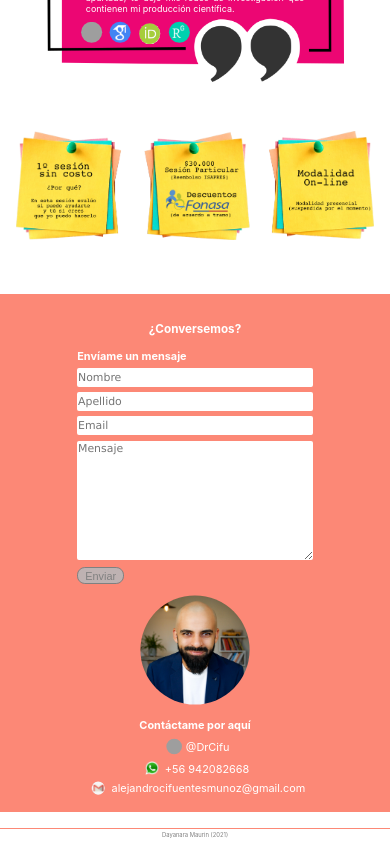
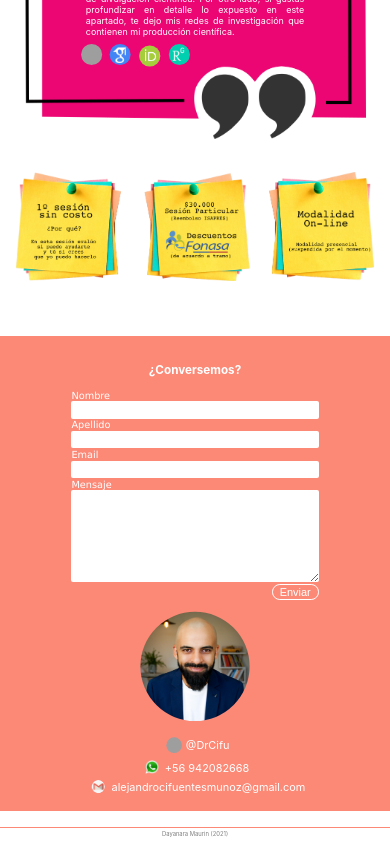
Before and after one commit to Dayanara847/dr-cifu, a React (Create React App) app: page / in a window 390 px wide. Shown: the part 3227-4071 px from the top of the page. Built offline with nearby package versions, Linux system fonts and the light colour scheme; grey boxes are pictures that could not be loaded.

Commit message:
emailjs in contact form

```diff
--- a/package.json
+++ b/package.json
@@ -11,8 +11,7 @@
     "@testing-library/react": "^11.1.0",
     "@testing-library/user-event": "^12.1.10",
     "axios": "^0.21.1",
-    "formik": "^2.2.6",
-    "nodemailer": "^6.4.18",
+    "emailjs-com": "^2.6.4",
     "react": "^17.0.1",
     "react-dom": "^17.0.1",
     "react-redux": "^7.2.2",
@@ -22,6 +21,9 @@
     "redux": "^4.0.5",
     "sweetalert": "^2.1.2",
     "web-vitals": "^0.2.4"
+  },
+  "browser": {
+    "http": false
   },
   "homepage": "https://dralejandrocifuentes.com",
   "scripts": {
--- a/src/components/AboutTherapy.modules.css
+++ b/src/components/AboutTherapy.modules.css
@@ -7,7 +7,7 @@
 }
 
 #arrowIcon {
-    padding-top: 3vh;
+    padding-top: 1vh;
     font-size: 5vh;
     color: #ec0673;
 }
--- a/src/components/Contact.jsx
+++ b/src/components/Contact.jsx
@@ -1,43 +1,32 @@
-import React, { useState } from "react";
+import React from "react";
 import "./Contact.modules.css";
-import axios from "axios";
+import emailjs from 'emailjs-com';
 import swal from "sweetalert";
 
 function Contact() {
-  const [state, setState] = useState({
-    firstName: "",
-    lastName: "",
-    email: "",
-    message: "",
-  });
-  const [incomplete, setIncomplete] = useState(true);
+  const user_id = "user_cqtq1nlnZa2IUOohxdVZU";
+  function sendEmail(event) {
+      event.preventDefault();
 
-  const handleChange = (e) => {
-    if (state.firstName && state.lastName && state.email && state.message) {
-      setIncomplete(false);
-    }
-    setState({
-      ...state,
-      [e.target.id]: e.target.value,
-    });
-  };
-
-  const handleSubmit = async (e) => {
-    e.preventDefault();
-    let payload = state;
-
-    const response = await axios.post(
-      "https://drcifubackend.herokuapp.com/mails",
-      payload
-    );
-
-    if (response.data === "success") {
-      swal("Todo listo!", "Mensaje enviado correctamente!", "success");
-      document.getElementById("myForm").reset();
-    } else if (response.data === "fail") {
-      swal("Oh no!", "Error al enviar el mensaje.", "error");
-    }
-  };
+      emailjs
+      .sendForm(
+         "service_lzp4v1c",
+         "dr_cifu_id",
+         event.target,
+         user_id
+     )
+     .then(
+         result => {
+         console.log(result.text);
+         document.getElementById("dr_cifu_id").reset();
+         swal("Todo listo!", "Mensaje enviado correctamente!", "success");
+         },
+         error => {
+             console.log(error.text)
+             swal("Oh no!", "Error al enviar el mensaje.", "error");
+         }
+     )
+ }
 
   return (
     <div id="contact">
@@ -45,49 +34,48 @@ function Contact() {
       <div id="contactInte">
         <div className="contactForm">
           <h4 className="subtitle">Envíame un mensaje</h4>
-          <form id="myForm" onSubmit={handleSubmit}>
-            <div>
+          <form id="dr_cifu_id" onSubmit={sendEmail}>
+            <div id="formContainer">
+              <label>Nombre</label>
               <input
-                placeholder="Nombre"
-                type="text"
                 id="firstName"
-                onChange={handleChange}
+                className="input"
+                name="firstName"
+                label="Nombre"
                 required
               />
-            </div>
-            <div>
+              <label>Apellido</label>
               <input
-                placeholder="Apellido"
-                type="text"
                 id="lastName"
-                onChange={handleChange}
+                className="input"
+                name="lastName"
+                label="Apellido"
                 required
               />
-            </div>
-            <div>
+              <label>Email</label>
               <input
-                placeholder="Email"
+                className="input"
+                id="email"
+                name="email"
+                label="Email"
                 type="email"
-                id="email"
-                onChange={handleChange}
                 required
               />
-            </div>
-            <div>
-              <textarea
-                placeholder="Mensaje"
+              <label>Mensaje</label>
+               <textarea
+                className="input"
                 id="message"
-                onChange={handleChange}
+                name="message"
+                label="Mensaje"
                 required
               />
-            </div>
             <button
-              className={incomplete ? "sendButton" : "sendButton sendButtonEn"}
+            className="sendButton"
               type="submit"
-              disabled={incomplete}
             >
               Enviar
             </button>
+            </div>
           </form>
         </div>
         <div id="divider">
--- a/src/components/Contact.modules.css
+++ b/src/components/Contact.modules.css
@@ -16,6 +16,8 @@
     align-items: center;
 }
 .contactForm {
+    display: flex;
+    flex-direction: column;
     align-items: center;
     justify-content: center;
 }
@@ -37,17 +39,19 @@
     width: 4vw;
     clip-path: circle(0.91vw at center);
 }
+.MuiInputBase-formControl {
+    margin-bottom: 1vw !important;
+}
 #firstName,
 #lastName,
 #email {
-    margin-bottom: 0.5vw;
     width: 26vw;
-    height: 2vw;
-    font-size: 0.9vw;
+    height: 1vw;
     font-family: 'Lucida Sans', 'Lucida Sans Regular', 'Lucida Grande', 'Lucida Sans Unicode', Geneva, Verdana, sans-serif;
+    font-size: 1vw;
+    padding: 0.5vw;
     border: none;
     border-radius: 0.5vw;
-    padding: 0.2vw;
 }
 .imgPsico {
     width: 10vw;
@@ -66,14 +70,23 @@
     flex-direction: column;
     align-items: center;
 }
+#formContainer {
+    display: flex;
+    flex-direction: column;
+}
+label {
+    font-size: 1vw;
+    margin: 0.2vw 0;
+    font-family: 'Lucida Sans', 'Lucida Sans Regular', 'Lucida Grande', 'Lucida Sans Unicode', Geneva, Verdana, sans-serif;
+}
 #message {
     width: 26vw;
+    font-size: 1vw;
+    font-family: 'Lucida Sans', 'Lucida Sans Regular', 'Lucida Grande', 'Lucida Sans Unicode', Geneva, Verdana, sans-serif;
     height: 10vw;
-    font-size: 0.9vw;
-    font-family: 'Lucida Sans', 'Lucida Sans Regular', 'Lucida Grande', 'Lucida Sans Unicode', Geneva, Verdana, sans-serif;
+    padding: 0.5vw;
     border: none;
     border-radius: 0.5vw;
-    padding: 0.2vw;
 }
 #o {
     font-size: 1vw;
@@ -90,15 +103,11 @@
     margin-top: 0.5vw;
     width: 4vw;
     height: 2vw;
-    color: gray;
-    border: solid gray 0.1vw;
-    background-color: rgb(190, 178, 178);
-    border-radius: 1vw;
-}
-.sendButtonEn {
-    background: none;
     color: white;
     border: solid white 0.1vw;
+    background: none;
+    border-radius: 1vw;
+    align-self: flex-end;
     cursor: pointer;
 }
 .subtitle {
@@ -129,11 +138,9 @@
     #firstName,
     #lastName,
     #email {
-        margin-bottom: 0.5vw;
         width: 60vw;
-        height: 4.5vw;
         font-size: 2.8vw;
-        padding: 0.2vw;
+        padding: 1.7vw;
     }
     .imgPsico {
         width: 28vw;
@@ -153,18 +160,24 @@
         flex-direction: column;
         align-items: center;
     }
+    label {
+        font-size: 2.5vw;
+    }
     #message {
         width: 60vw;
-        height: 30vw;
         font-size: 2.8vw;
-        margin-top: 1vw;
+        padding: 1.7vw;
+        height: 20vw;
+    }
+    .MuiInputBase-formControl {
+        margin-bottom: 3vw !important;
     }
     #o {
         display: none;
     }
     .sendButton {
         font-size: 2.8vw;
-        margin-top: 0vw;
+        margin-top: 0.5vw;
         width: 12vw;
         height: 4.3vw;
         border-radius: 2vw;
@@ -173,8 +186,7 @@
         display: none;
     }
     .subtitle {
-        font-size: 2.8vw;
-        margin: 0.5vw auto;
+        display: none;
     }
     .WhatsApp {
         margin-right: 1.5vw;
--- a/src/components/Research.modules.css
+++ b/src/components/Research.modules.css
@@ -79,14 +79,15 @@
         display: none;
     }
     #researchContainer {
-        height: 120vw;
+        height: 140vw;
         padding-top: 0;
+        padding-bottom: 0;
     }
     #researchPhone {
         display: block;
         position: absolute;
         z-index: -1;
-        height: 117vw;
+        height: 135vw;
     }
     .titles {
         font-size: 1.8vw;
```
Also changed, not shown: 2 other files (tests, documents, lock files or other folders).
